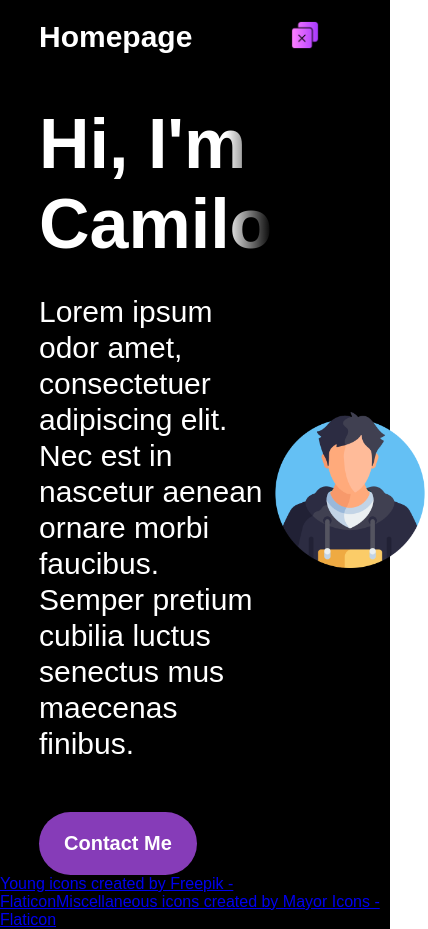
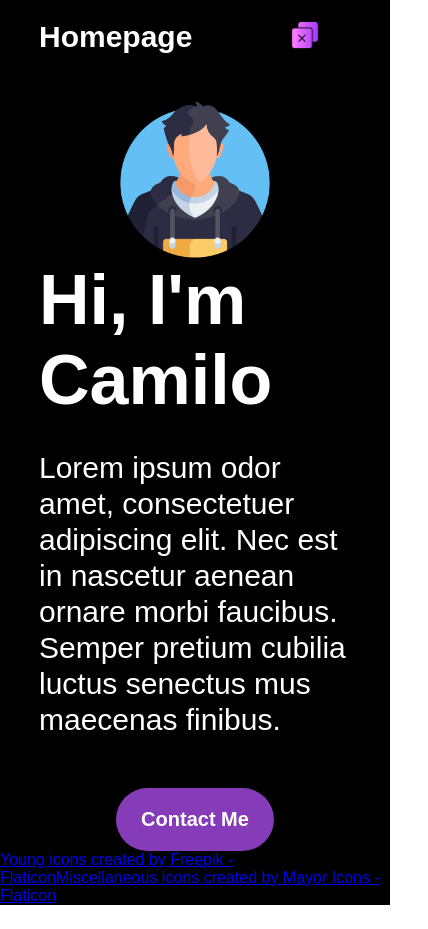
Before and after one commit to juancmorenoh/portfolio, a React (Vite) app: page / in a window 390 px wide. Shown: the whole page, 428 px wide, since content can reach past the window. After the commit the page ends 905 px from the top, so only its background shows below. Built offline with nearby package versions, Linux system fonts and the light colour scheme.

Commit message:
add animation for intro img

```diff
--- a/src/components/Intro/Intro.module.css
+++ b/src/components/Intro/Intro.module.css
@@ -47,4 +47,24 @@
 
 .boyImg{
   width: 50%;
+
+  animation-name: floating;
+  animation-duration: 3s;
+  animation-iteration-count: infinite;
+  animation-timing-function: ease-in-out;
 }
+
+@keyframes floating{
+  0% { transform: translateY(0); }
+  50% { transform: translateY(-10px); }
+  100% { transform: translateY(0); }
+}
+
+@media screen and (max-width: 830px){
+  .container{
+    flex-direction: column-reverse;
+  }
+  .content{
+    align-items: center;
+  }
+}
```
